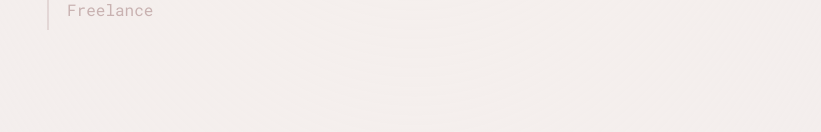
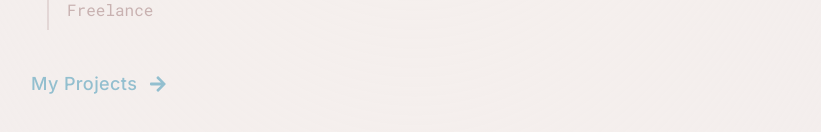
Before and after one commit to thomassbooth/Thomas-Booth-Portfolio, a Next.js app: page /about in a window 1280 px wide. Shown: the part 2641-2773 px from the top of the page, without its empty margins (225-1046 px from the left). Built offline with nearby package versions, Linux system fonts and the light colour scheme.

Commit message:
projects link

```diff
--- a/components/about/WorkClient.tsx
+++ b/components/about/WorkClient.tsx
@@ -9,6 +9,16 @@ import Link from 'next/link'
 import { FaArrowRight } from 'react-icons/fa'
 
 const RobotoMono = Roboto_Mono({ weight: '400', subsets: ['latin'] })
+
+
+const bounceTransition = {
+    x: {
+        duration: 0.6,
+        repeat: Infinity,
+        repeatType: 'reverse',
+        ease: 'easeOut'
+    }
+}
 
 const variants = {
     initial: { x: -50, opacity: 0 },
@@ -129,6 +139,26 @@ const WorkClient = () => {
                     )
                 })}
             </ul>
+            <motion.div
+              whileTap={{ scale: 0.95 }}
+              transition={{ type: "spring", stiffness: 400, damping: 17 }}>
+            <Link href = '/projects' className = 'text-pastel-blue-light flex items-center gap-2 mt-10 font-medium text-lg hover:underline'>
+                My Projects
+                <motion.span
+                    className = 'gap-2 cursor-pointer'
+                    transition = {bounceTransition}
+                    whileHover={{
+                        scale: 0.8,
+                        rotate: -360,
+                        borderRadius: "100%"
+                      }}
+                    animate = {{
+                        x: ['30%', '-10%']
+                    }}>
+                    <FaArrowRight/>
+                </motion.span>
+            </Link>
+            </motion.div>
         </motion.div>
         <AnimatePresence mode = 'wait'>
             <motion.div
```
